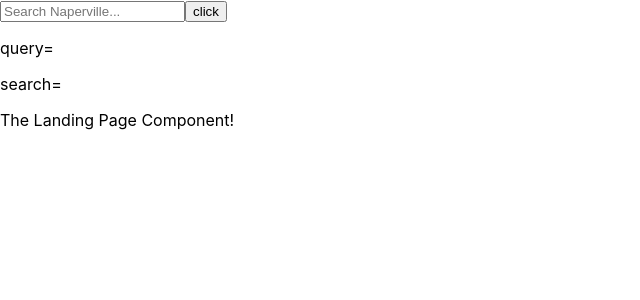
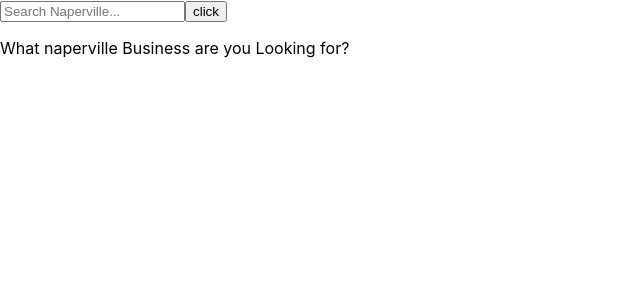
Before and after one commit to mongoosePK/nelp, a React (Create React App) app: page / in a window 1280 px wide. Shown: the top 300 px of the page, without its empty margins (0-640 px from the left). Built offline with nearby package versions, Linux system fonts and the light colour scheme; what react-dotenv would draw is missing.

Commit message:
clean up code

```diff
--- a/src/components/App.js
+++ b/src/components/App.js
@@ -27,8 +27,6 @@ function App() {
                 setQuery={setQuery}
                 search={search}
                 setSearch={setSearch}
-                businesses={businesses}
-                setBusinesses={setBusinesses}
               />
                {
                 search === '' ?
--- a/src/components/Details.js
+++ b/src/components/Details.js
@@ -10,7 +10,8 @@ function Details({bizID, bizDetails, setBizDetails}) {
 
         <p>{bizDetails.name} details</p>
         <p>Rating: {bizDetails.rating} Stars</p>
-        <p>{bizDetails.address1}</p>
+        { bizDetails.is_closed ? <p>OPEN</p> : <p>CLOSED</p> }
+        <p>{bizDetails.phone}</p>
         </>
     );
 }
--- a/src/components/LandingPage.js
+++ b/src/components/LandingPage.js
@@ -3,7 +3,7 @@ import { withRouter } from 'react-router-dom';
 function LandingPage () {
 
     return(
-        <p>The Landing Page Component!</p>
+        <p>What naperville Business are you Looking for?</p>
     );
 }
 
--- a/src/components/SearchBar.js
+++ b/src/components/SearchBar.js
@@ -2,7 +2,6 @@ import { withRouter } from 'react-router-dom';
 
 function SearchBar ({query, setQuery, search, setSearch}) {
 
-  // If the search term has been entered render Result list component
 
   const submitSearchForm = (query) => {
     setSearch(encodeURI(query))
@@ -24,10 +23,6 @@ function SearchBar ({query, setQuery, search, setSearch}) {
       onClick={() => submitSearchForm(query)}
       >click</button>
     </form>
-    <p>query={query}</p>
-    <p>search={search}</p>
-
-
     </>
   );
 };
```
Also changed, not shown: src/components/BusinessCard.js (+1 -7 lines).
